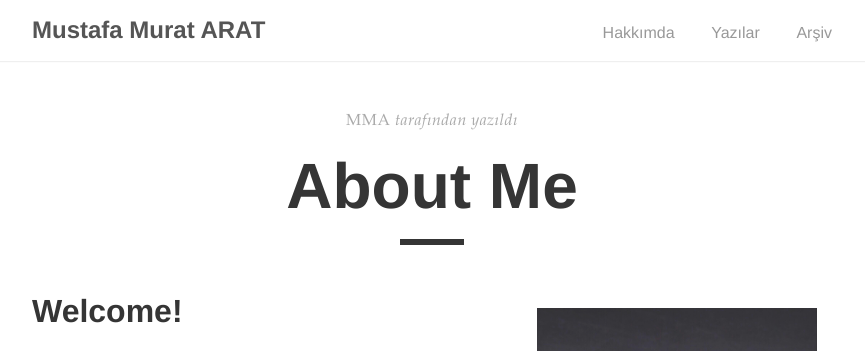
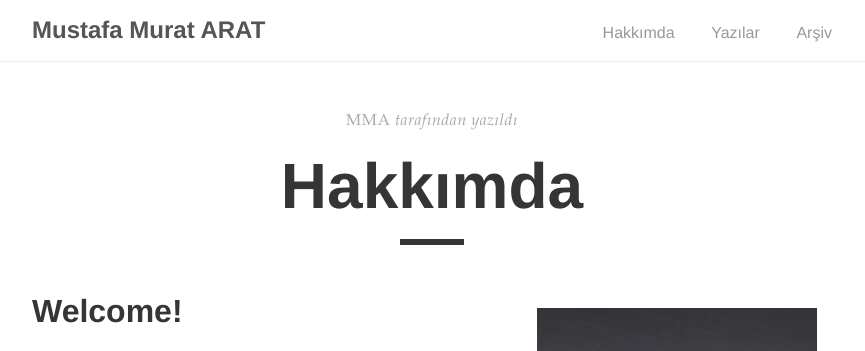
Before and after one commit to mmuratarat/turkish, a Jekyll site: the page built from _pages/about.md, in a window 1280 px wide. Shown: the top 351 px of the page, without its empty margins (208-1073 px from the left). Built offline with Jekyll 4.4.1, drawn with Linux system fonts in a browser that asks for light colours.

Commit message:
removing and adding some files

```diff
--- a/_pages/about.md
+++ b/_pages/about.md
@@ -1,6 +1,6 @@
 ---
 layout: post
-title: "About Me"
+title: "Hakkımda"
 author: MMA
 social: true
 comments: false
```
Also changed, not shown: _pages/archive.md (+1 -1 lines).
